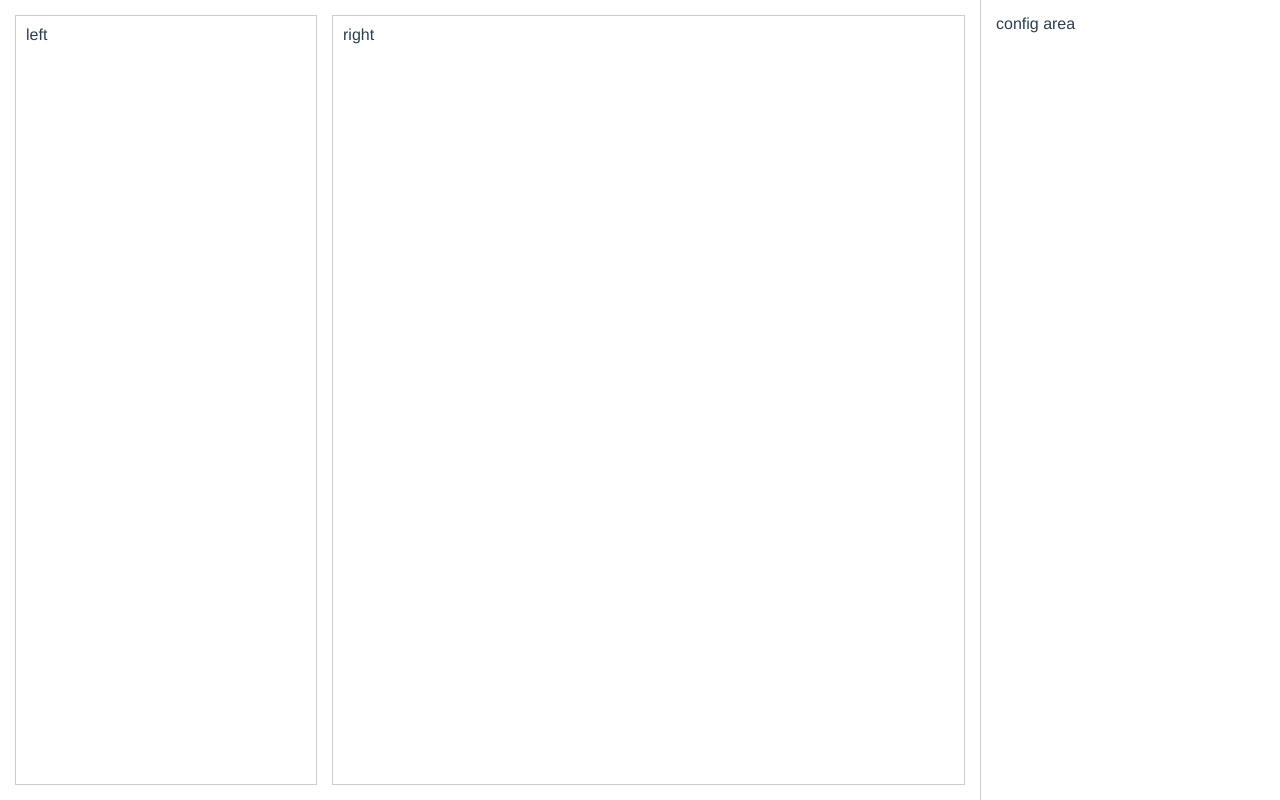
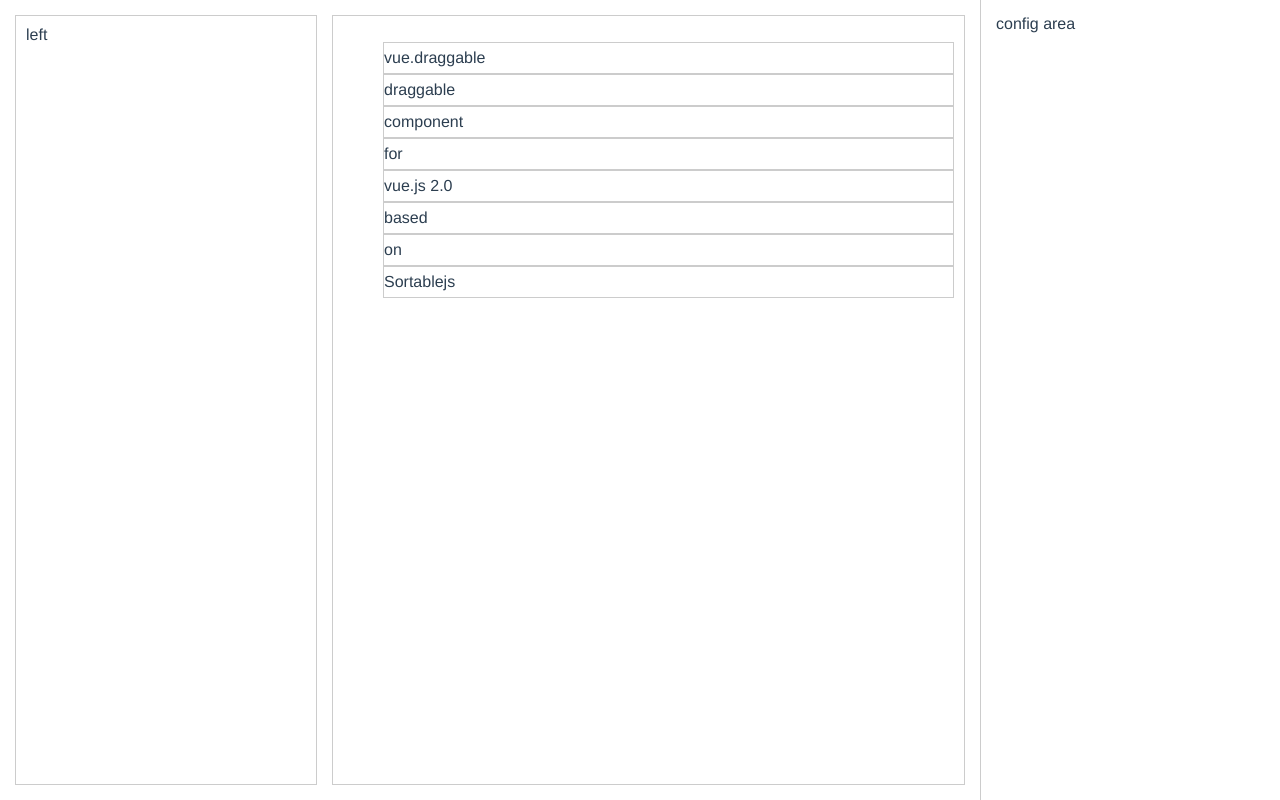
Before and after one commit to JasonBai007/lego, a Vue app: page /#/ in a window 1280 px wide. Built offline with nearby package versions, Linux system fonts and the light colour scheme.

Commit message:
引入拖拽组件

```diff
--- a/package.json
+++ b/package.json
@@ -11,6 +11,7 @@
     "element-ui": "^2.15.8",
     "vue": "^2.6.14",
     "vue-router": "^3.5.1",
+    "vuedraggable": "^2.24.3",
     "vuex": "^3.6.2"
   },
   "devDependencies": {
--- a/src/components/DragArea.vue
+++ b/src/components/DragArea.vue
@@ -1,15 +1,41 @@
 <template>
   <div class="drag-area">
     <div class="left">left</div>
-    <div class="right">right</div>
+    <div class="right">
+      <draggable
+        class="list-group"
+        tag="ul"
+        v-model="list"
+        v-bind="{
+          animation: 200,
+          group: 'description',
+          disabled: false,
+          ghostClass: 'ghost',
+        }"
+      >
+        <li class="list-group-item" v-for="element in list" :key="element.order">
+          {{ element.name }}
+        </li>
+      </draggable>
+    </div>
   </div>
 </template>
 
 <script>
+import Draggable from "vuedraggable";
+
+const message = ["vue.draggable", "draggable", "component", "for", "vue.js 2.0", "based", "on", "Sortablejs"];
 export default {
   name: "dragArea",
+  components: {
+    Draggable,
+  },
   data() {
-    return {};
+    return {
+      list: message.map((name, index) => {
+        return { name, order: index + 1 };
+      }),
+    };
   },
   computed: {},
   mounted() {},
@@ -34,4 +60,18 @@
     flex-grow: 1;
   }
 }
+.ghost {
+  opacity: 0.5;
+  background: #c8ebfb;
+}
+.list-group {
+  min-height: 20px;
+  list-style: none;
+}
+.list-group-item {
+  cursor: move;
+  height: 30px;
+  line-height: 30px;
+  border: 1px solid #ccc;
+}
 </style>
```
Also changed, not shown: 1 other file (tests, documents, lock files or other folders).
